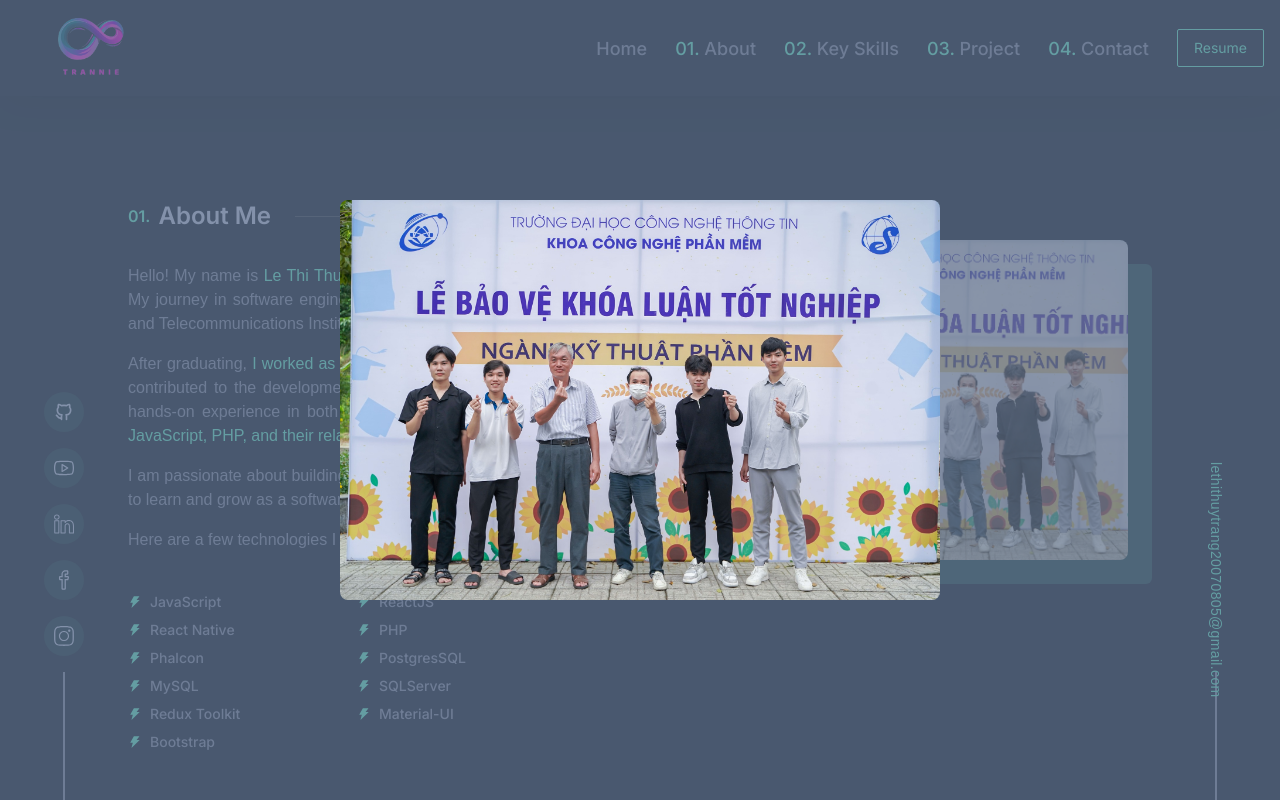
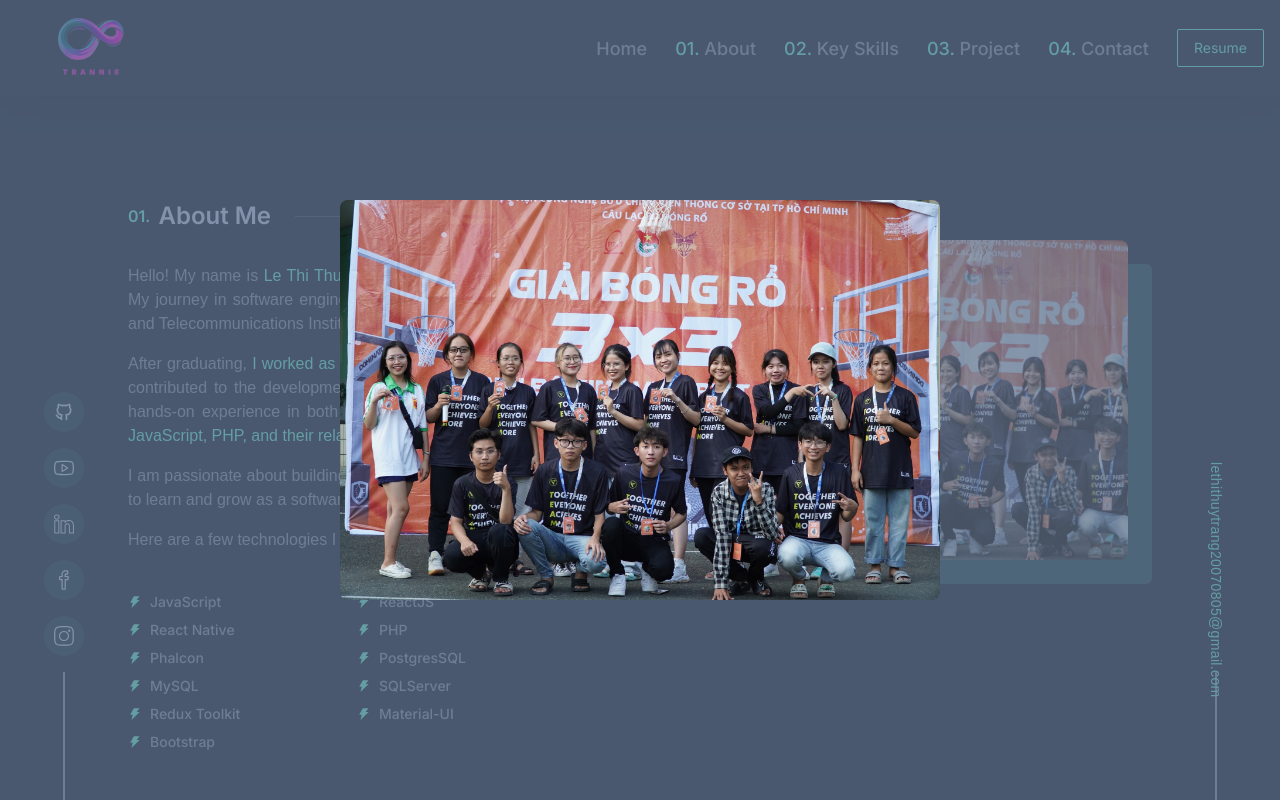
Before and after one commit to thuytrang10072001/portfolio, a Next.js app: page / in a window 1280 px wide. Both pictures are taken after a click on the picture 968 px from the left and 400 px from the top of the page. Built offline with nearby package versions, Linux system fonts and the light colour scheme.

Commit message:
Update image basketball

```diff
--- a/src/components/About.tsx
+++ b/src/components/About.tsx
@@ -10,7 +10,7 @@
 import { AiFillThunderbolt } from "react-icons/ai";
 
 //image
-import kltn from "src/assets/images/kltn.jpg";
+import basketball from "src/assets/images/basketball.jpg";
 
 const technologies = [
   "JavaScript",
@@ -86,7 +86,7 @@
                 onClick={() => setModalImage(!modalImage)}
                 data-toggle="modal"
                 className="hover:cursor-pointer rounded-lg h-full object-cover"
-                src={kltn}
+                src={basketball}
                 alt="profileImg"
               />
             </div>
@@ -105,7 +105,7 @@
             height={400}
             data-toggle="modal"
             className="rounded-lg w-[600px] object-cover"
-            src={kltn}
+            src={basketball}
             alt="profileImg"
           />
         </div>
```
Also changed, not shown: src/assets/images/basketball.jpg (added), src/assets/images/kltn.jpg (deleted).
